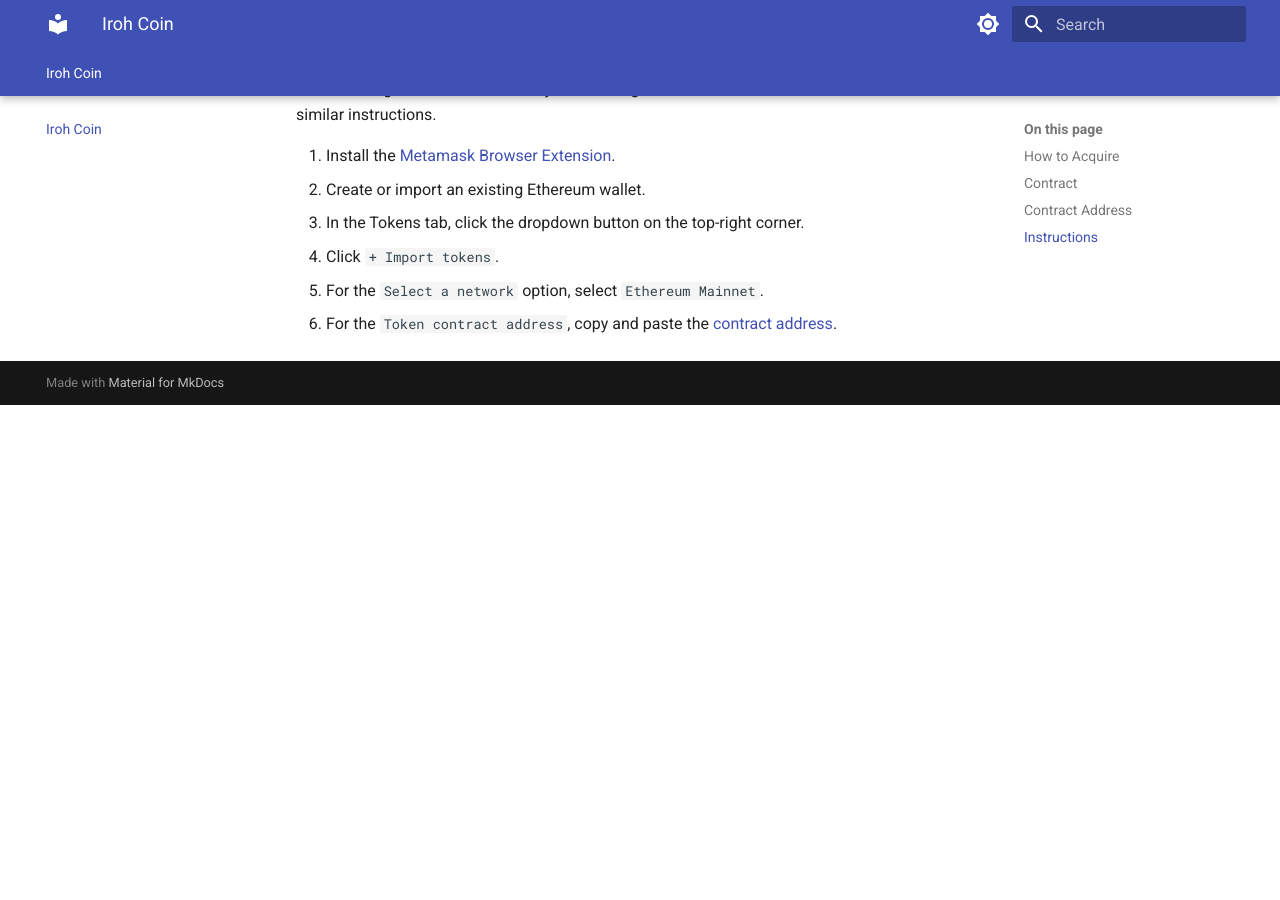
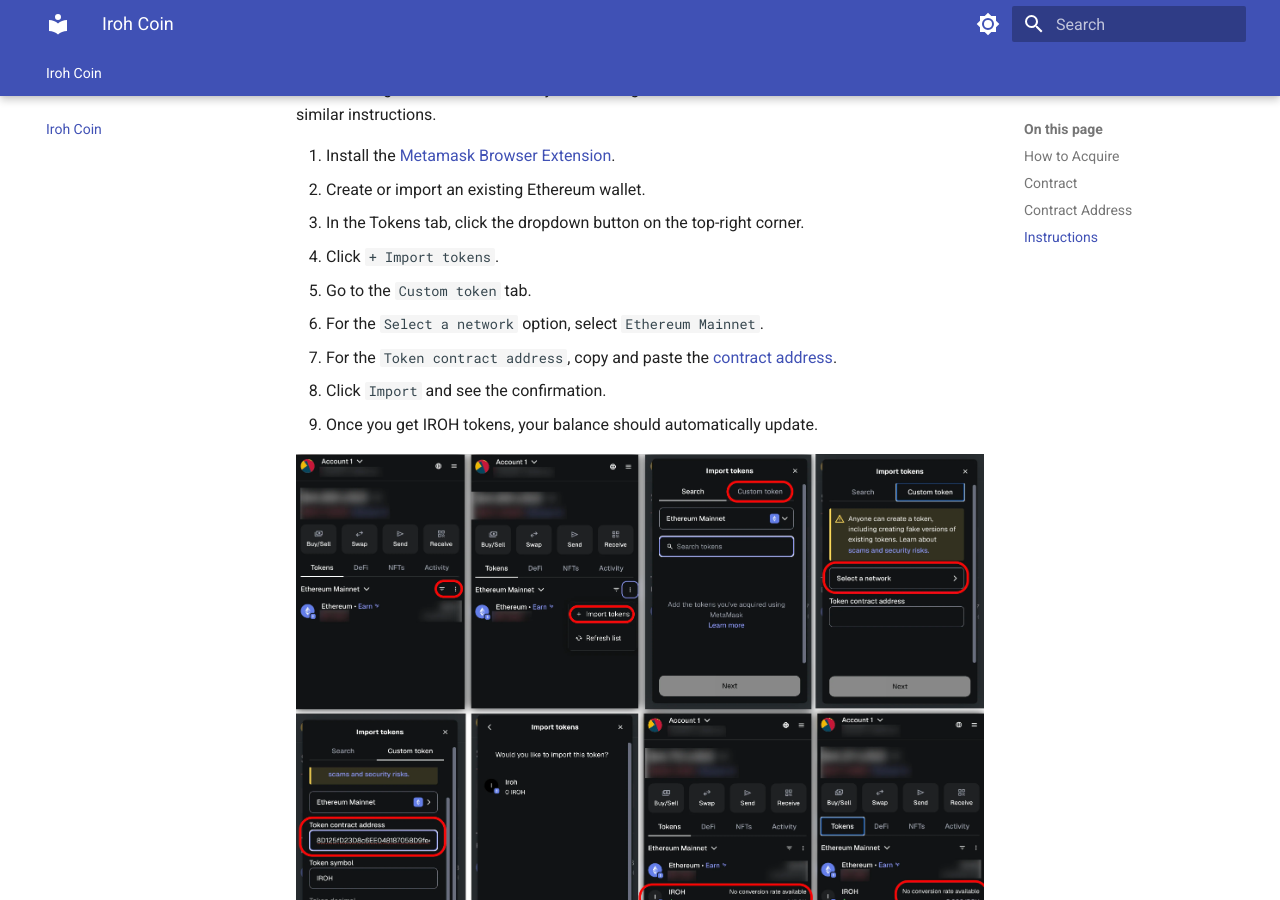
Before and after one commit to chinmaygarde/irohcoin, an MkDocs documentation site: the page built from docs/index.md, in a window 1280 px wide and 900 px high, scrolled down 1724 px. Built offline with MkDocs 1.6.1 and Material for MkDocs 9.7.7, drawn with Linux system fonts in a browser that asks for light colours; before the commit the page ends 2129 px from its top, so only the background shows below that.

Commit message:
Add image instructions.

````diff
--- a/docs/index.md
+++ b/docs/index.md
@@ -24,7 +24,7 @@ IROH is an ERC20 contract on the Ethereum blockchain.
 0x0fCEa0D43d8D125fD23D8c6EE048187058D9fe48
 ```
 
-View it on the [Block Explorer](https://hoodi.etherscan.io/address/0x0fCEa0D43d8D125fD23D8c6EE048187058D9fe48).
+View it on the [Block Explorer](https://etherscan.io/address/0x0fCEa0D43d8D125fD23D8c6EE048187058D9fe48).
 
 ## Instructions
 
@@ -34,5 +34,10 @@ The following instructions assume you are using the [Metamask wallet](https://me
 * Create or import an existing Ethereum wallet.
 * In the Tokens tab, click the dropdown button on the top-right corner.
 * Click `+ Import tokens`.
+* Go to the `Custom token` tab.
 * For the `Select a network` option, select `Ethereum Mainnet`.
 * For the `Token contract address`, copy and paste the [contract address](#contract-address).
+* Click `Import` and see the confirmation.
+* Once you get IROH tokens, your balance should automatically update.
+
+![Instructions](./assets/instructions.webp)
````
Also changed, not shown: docs/assets/instructions.webp (added).
